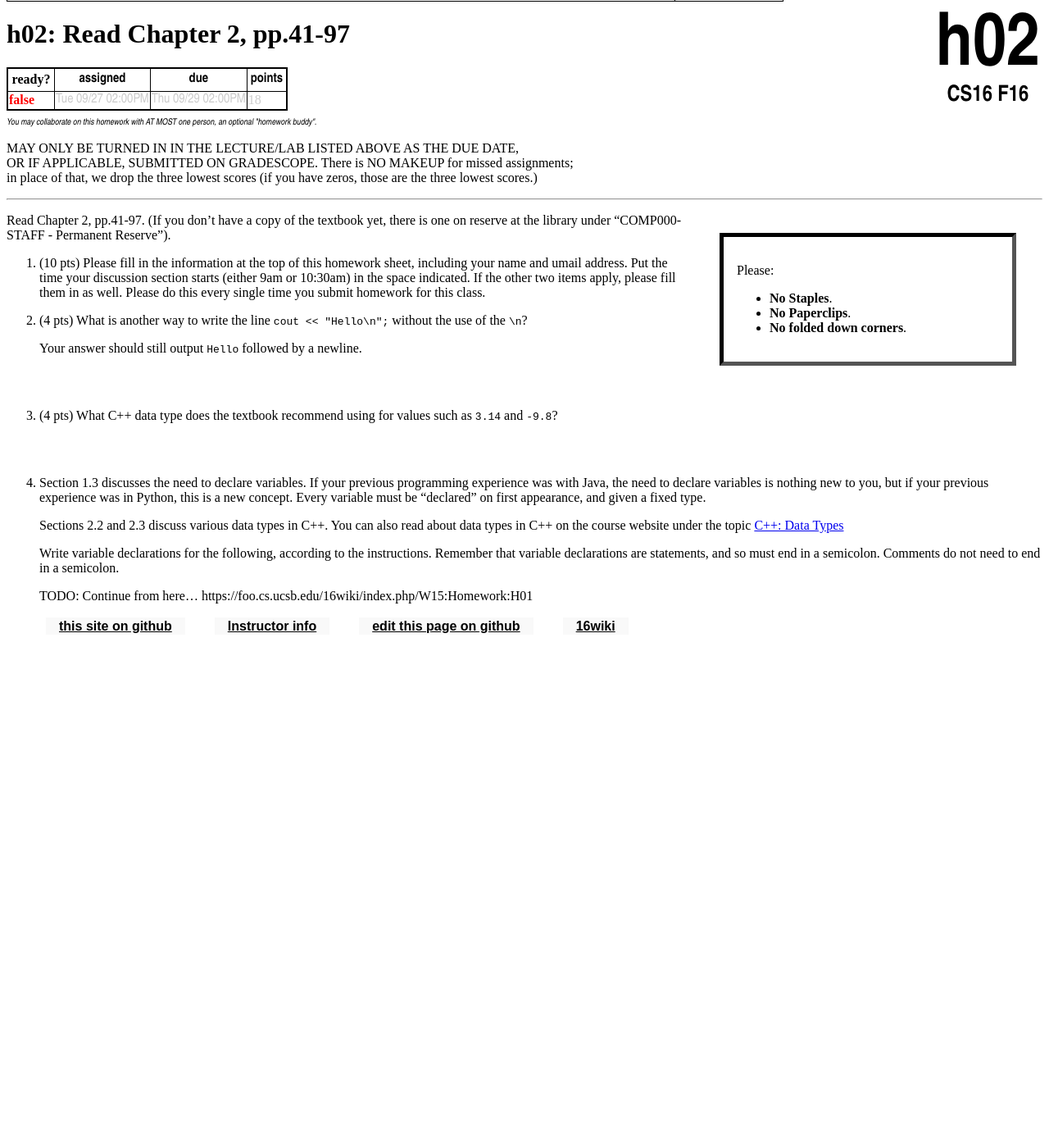
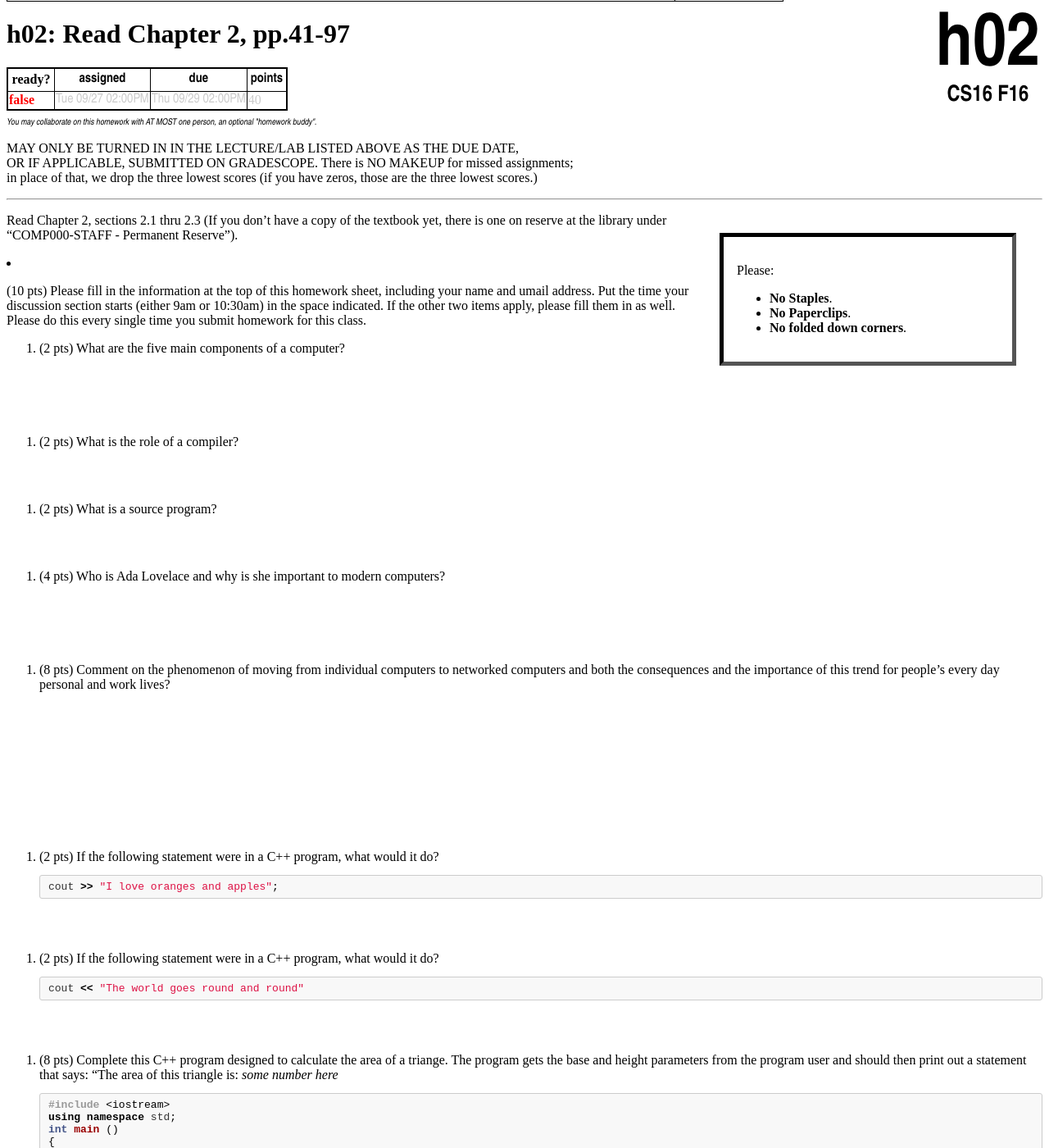
Before and after one commit to ucsb-cs16-s16/https-ucsb-cs16-s17.github.io, a Jekyll site: the page built from _hwk/h02.md, in a window 1280 px wide and 1400 px high, scrolled down 444 px. Shown: the whole window at 82% size. Built offline with Jekyll 4.4.1, drawn with Linux system fonts in a browser that asks for light colours; before the commit the page ends 1229 px from its top, so only the background shows below that; some of the changed text lies outside the part shown.

Commit message:
Update h02.md

````diff
--- a/_hwk/h02.md
+++ b/_hwk/h02.md
@@ -8,38 +8,44 @@ due: 2016-09-29 14:00:00.00-7:00
 
 {% include no_staples_box.html %}
 
-Read Chapter 2, pp.41-97.    (If you don't have a copy of the textbook yet, there is one on reserve at the library under "COMP000-STAFF - Permanent Reserve").
-
-<ol markdown="1">
+Read Chapter 2, sections 2.1 thru 2.3   (If you don't have a copy of the textbook yet, there is one on reserve at the library under "COMP000-STAFF - Permanent Reserve").
 
 {% include hwk_li_name_10pts.html %}
 
-<li markdown="1" style="margin-bottom:4em;">
+1.  (2 pts) What are the five main components of a computer?
+  <div style="margin-bottom:6em"></div>
 
-(4 pts) What is another way to write the line `cout << "Hello\n";` without the use of the `\n`?
+1.  (2 pts) What is the role of a compiler?
+  <div style="margin-bottom:4em"></div>
 
-Your answer should still output `Hello` followed by a newline.
+1.  (2 pts) What is a source program?
+  <div style="margin-bottom:4em"></div>
 
-</li>
+1.  (4 pts) Who is Ada Lovelace and why is she important to modern computers?
+  <div style="margin-bottom:6em"></div>
 
-<li markdown="1" style="margin-bottom:4em;">
-(4 pts) What C++ data type does the textbook recommend using for values such as `3.14` and `-9.8`?
-</li>
+1.  (8 pts) Comment on the phenomenon of moving from individual computers to networked computers and both the consequences and the importance of this trend for people's every day personal and work lives?
+  <div style="margin-bottom:12em"></div>
 
+1.  (2 pts) If the following statement were in a C++ program, what would it do?
+```cpp
+cout >> "I love oranges and apples";
+```
+  <div style="margin-bottom:4em"></div>
 
+1.  (2 pts) If the following statement were in a C++ program, what would it do?
+```cpp
+cout << "The world goes round and round"
+```
+  <div style="margin-bottom:4em"></div>
 
-<li  markdown="1">
-
-Section 1.3 discusses the need to declare variables.  If your previous programming experience was with Java, the need to declare variables is nothing new to you, but if your previous experience was in Python, this is a new concept.   Every variable must be "declared" on first appearance, and given a fixed type.
-
-Sections 2.2 and 2.3 discuss various data types in C++.   You can also read about data types in C++ on the course website under the topic [C++: Data Types](https://ucsb-cs16.github.io/topics/cpp_data_types/)
-
-Write variable declarations for the following, according to the instructions.  Remember that variable declarations are statements, and so must end in a semicolon.   Comments do not need to end in a semicolon.
-
-TODO: Continue from here...
-https://foo.cs.ucsb.edu/16wiki/index.php/W15:Homework:H01
-
-</li>
-
-
-</ol>
+1.  (8 pts) Complete this C++ program designed to calculate the area of a triange. The program gets the base and height parameters from the program user and should then print out a statement that says: "The area of this triangle is: <i>some number here</i>
+```cpp
+#include <iostream>
+using namespace std;
+int main ()
+{
+   int area, base, height;
+...
+```
+  <div style="margin-bottom:12em"></div>
````
